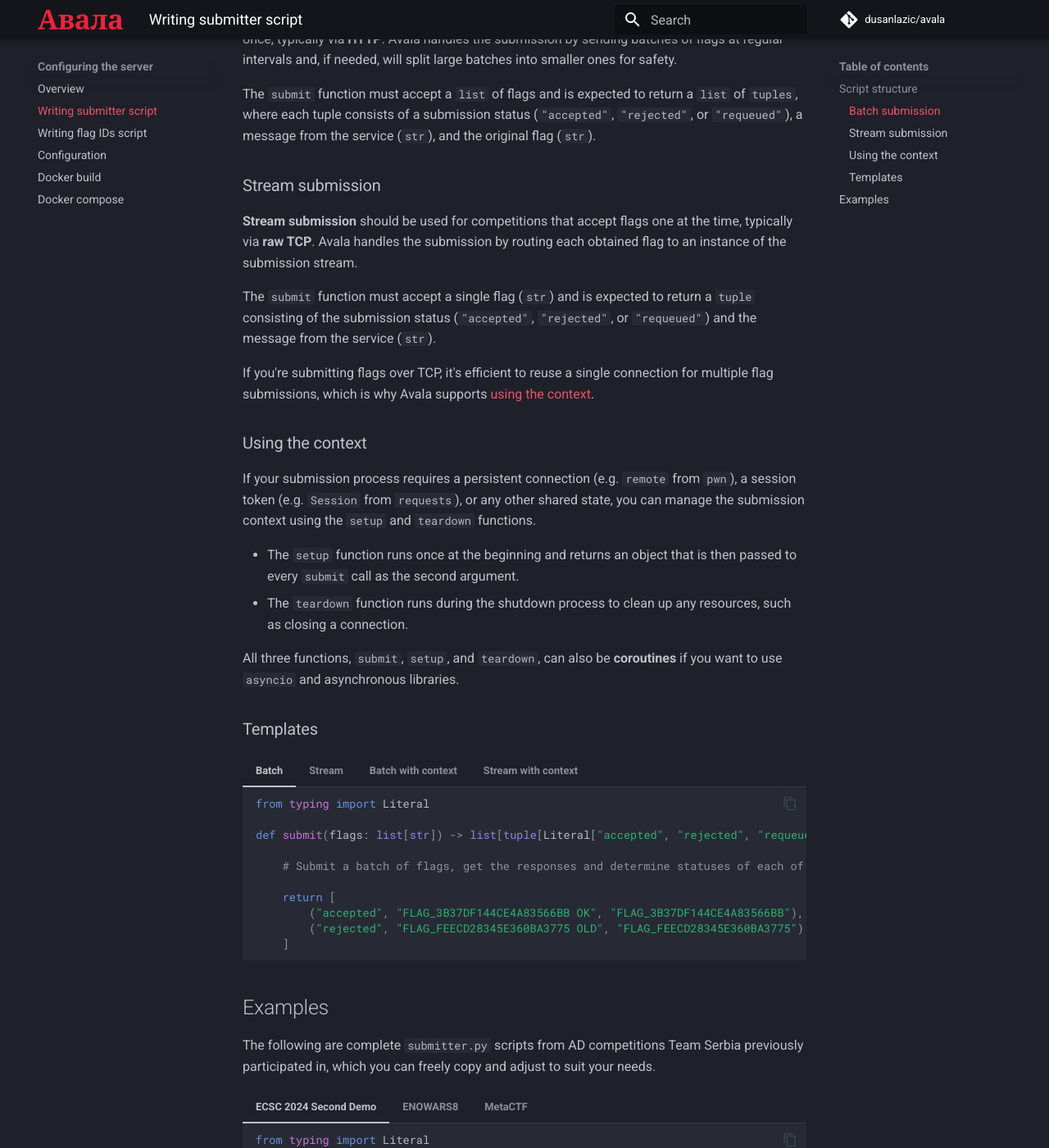
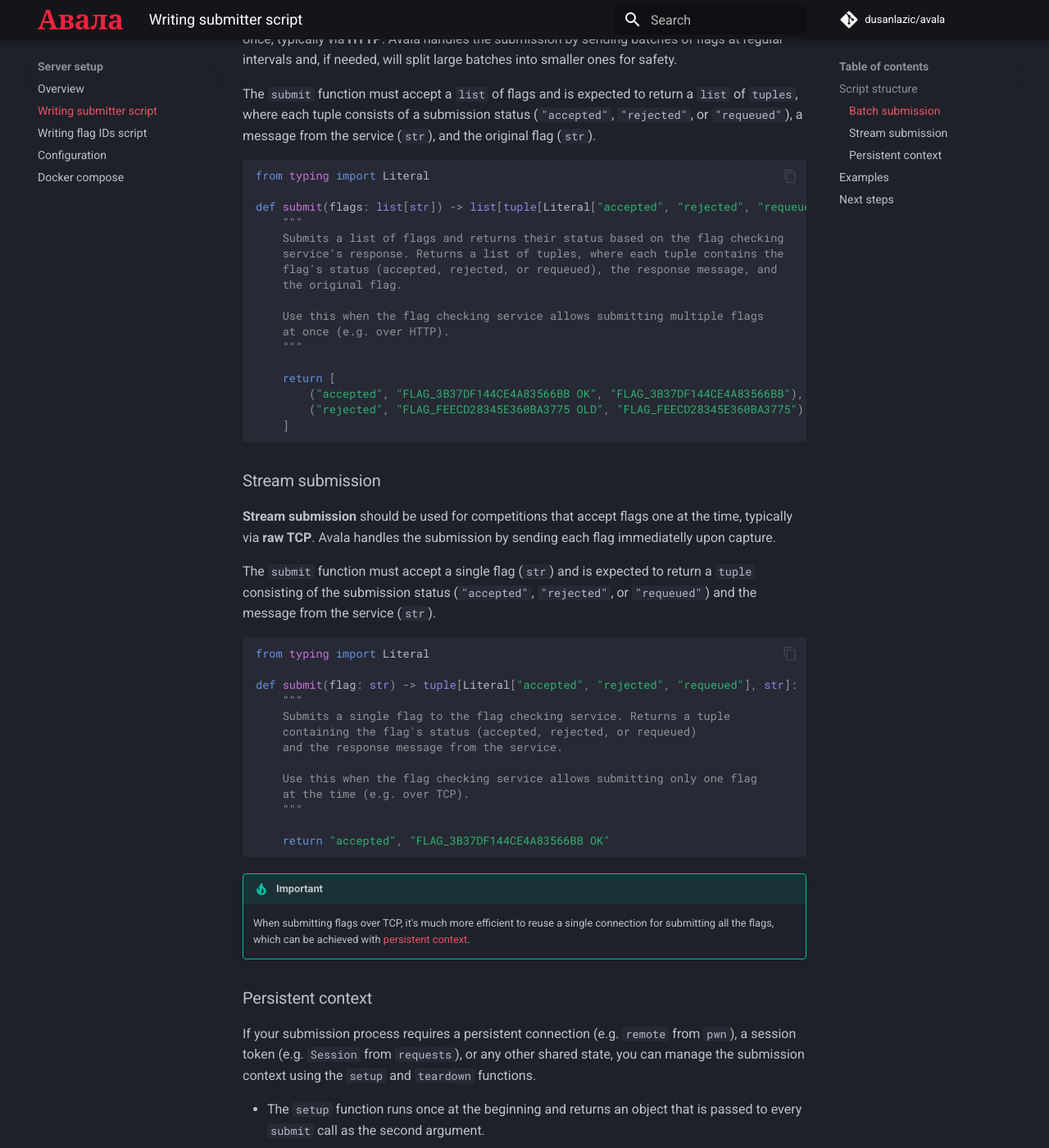
Before and after one commit to dusanlazic/avala, an MkDocs documentation site: the page built from docs/docs/server/submitter.md, in a window 1280 px wide and 1400 px high, scrolled down 650 px. Shown: the whole window at 82% size. Built offline with MkDocs 1.6.1 and Material for MkDocs 9.7.7, drawn with Linux system fonts in a browser that asks for light colours; comment, search, counter and statistics services are not loaded; some of the changed text lies outside the part shown.

Commit message:
docs(wip): add flag-ids.md

````diff
--- a/docs/docs/server/submitter.md
+++ b/docs/docs/server/submitter.md
@@ -8,7 +8,7 @@ As a first step, create a file named `submitter.py` in your directory.
 
 ## Script structure
 
-You can submit the flags in **batches** that get submitted in fixed intervals, or in a single or multiple continuous **streams**. Both approaches will require you to write a function named `submit`, and optionally `setup` and `teardown` functions.
+You can submit the flags in **batches** that are sent in fixed intervals, or in a single or multiple continuous **streams** submitting flags one by one. Both approaches will require you to write a function named `submit`, with optional `setup` and `teardown` functions described below.
 
 ### Batch submission
 
@@ -16,52 +16,61 @@ You can submit the flags in **batches** that get submitted in fixed intervals, o
 
 The `submit` function must accept a `list` of flags and is expected to return a `list` of `tuples`, where each tuple consists of a submission status (`"accepted"`, `"rejected"`, or `"requeued"`), a message from the service (`str`), and the original flag (`str`).
 
+```py
+from typing import Literal
+
+def submit(flags: list[str]) -> list[tuple[Literal["accepted", "rejected", "requeued"], str, str]]:
+    """
+    Submits a list of flags and returns their status based on the flag checking
+    service's response. Returns a list of tuples, where each tuple contains the
+    flag's status (accepted, rejected, or requeued), the response message, and
+    the original flag.
+
+    Use this when the flag checking service allows submitting multiple flags
+    at once (e.g. over HTTP).
+    """
+
+    return [
+        ("accepted", "FLAG_3B37DF144CE4A83566BB OK", "FLAG_3B37DF144CE4A83566BB"),
+        ("rejected", "FLAG_FEECD28345E360BA3775 OLD", "FLAG_FEECD28345E360BA3775")
+    ]
+```
+
 ### Stream submission
 
-**Stream submission** should be used for competitions that accept flags one at the time, typically via **raw TCP**. Avala handles the submission by routing each obtained flag to an instance of the submission stream.
+**Stream submission** should be used for competitions that accept flags one at the time, typically via **raw TCP**. Avala handles the submission by sending each flag immediatelly upon capture.
 
 The `submit` function must accept a single flag (`str`) and is expected to return a `tuple` consisting of the submission status (`"accepted"`, `"rejected"`, or `"requeued"`) and the message from the service (`str`).
 
-If you're submitting flags over TCP, it's efficient to reuse a single connection for multiple flag submissions, which is why Avala supports [using the context](#using-the-context).
+```py
+from typing import Literal
 
-### Using the context
+def submit(flag: str) -> tuple[Literal["accepted", "rejected", "requeued"], str]:
+    """
+    Submits a single flag to the flag checking service. Returns a tuple
+    containing the flag's status (accepted, rejected, or requeued)
+    and the response message from the service.
+
+    Use this when the flag checking service allows submitting only one flag
+    at the time (e.g. over TCP).
+    """
+
+    return "accepted", "FLAG_3B37DF144CE4A83566BB OK"
+```
+
+!!! tip "Important"
+
+    When submitting flags over TCP, it's much more efficient to reuse a single connection for submitting all the flags, which can be achieved with [persistent context](#persistent-context).
+
+### Persistent context
 
 If your submission process requires a persistent connection (e.g. `remote` from `pwn`), a session token (e.g. `Session` from `requests`), or any other shared state, you can manage the submission context using the `setup` and `teardown` functions.
 
-- The `setup` function runs once at the beginning and returns an object that is then passed to every `submit` call as the second argument.
-- The `teardown` function runs during the shutdown process to clean up any resources, such as closing a connection.
+- The `setup` function runs once at the beginning and returns an object that is passed to every `submit` call as the second argument.
+- The `teardown` function runs during the shutdown process to clean up any resources, such as closing the connection.
 
 All three functions, `submit`, `setup`, and `teardown`, can also be **coroutines** if you want to use `asyncio` and asynchronous libraries.
 
-### Templates
-
-
-=== "Batch"
-
-    ```py
-    from typing import Literal
-
-    def submit(flags: list[str]) -> list[tuple[Literal["accepted", "rejected", "requeued"], str, str]]:
-
-        # Submit a batch of flags, get the responses and determine statuses of each of the flags
-
-        return [
-            ("accepted", "FLAG_3B37DF144CE4A83566BB OK", "FLAG_3B37DF144CE4A83566BB"),
-            ("rejected", "FLAG_FEECD28345E360BA3775 OLD", "FLAG_FEECD28345E360BA3775")
-        ]
-    ```
-
-=== "Stream"
-
-    ```py
-    from typing import Literal
-
-    def submit(flag: str) -> tuple[Literal["accepted", "rejected", "requeued"], str]:
-
-        # Submit a single flag, get the response and determine the status
-
-        return "accepted", "FLAG_3B37DF144CE4A83566BB OK"
-    ```
 
 === "Batch with context"
 
@@ -69,12 +78,26 @@ All three functions, `submit`, `setup`, and `teardown`, can also be **coroutines
     from typing import Any, Literal
 
     def setup() -> Any:
-        # Object you return will be passed to every submit call
+        """
+        Gets called before the Avala server starts accepting flags. Use it to
+        establish a TCP connection to the flag submitting service, initiate a
+        session, etc.
+
+        Object returned from this function will be passed as the second argument
+        to the submit function.
+        """
         return {}
 
     def submit(flags: list[str], context: Any) -> list[tuple[Literal["accepted", "rejected", "requeued"], str, str]]:
+        """
+        Submits a list of flags and returns their status based on the flag checking
+        service's response. Returns a list of tuples, where each tuple contains the
+        flag's status (accepted, rejected, or requeued), the response message, and
+        the original flag.
 
-        # Submit a batch of flags, get the responses and determine statuses of each of the flags
+        Use this when the flag checking service allows submitting multiple flags
+        at once (e.g. over HTTP).
+        """
 
         return [
             ("accepted", "FLAG_3B37DF144CE4A83566BB OK", "FLAG_3B37DF144CE4A83566BB"),
@@ -82,7 +105,10 @@ All three functions, `submit`, `setup`, and `teardown`, can also be **coroutines
         ]
 
     def teardown(context: Any):
-        # Teardown the context if needed
+        """
+        Gets called during the shutdown process to clean up any resources,
+        such as closing the connection and similar.
+        """
         pass
     ```
 
@@ -92,17 +118,33 @@ All three functions, `submit`, `setup`, and `teardown`, can also be **coroutines
     from typing import Any, Literal
 
     def setup() -> Any:
-        # Object you return will be passed to every submit call
+        """
+        Gets called before the Avala server starts accepting flags. Use it to
+        establish a TCP connection to the flag submitting service, initiate a
+        session, etc.
+
+        Object returned from this function will be passed as the second argument
+        to the submit function.
+        """
         return {}
 
     def submit(flag: str, context: Any) -> tuple[Literal["accepted", "rejected", "requeued"], str]:
+        """
+        Submits a single flag to the flag checking service. Returns a tuple
+        containing the flag's status (accepted, rejected, or requeued)
+        and the response message from the service.
 
-        # Submit a batch of flags, get the responses and determine statuses of each of the flags
+        Use this when the flag checking service allows submitting only one flag
+        at the time (e.g. over TCP).
+        """
 
         return "accepted", "FLAG_3B37DF144CE4A83566BB OK"
 
     def teardown(context: Any):
-        # Teardown the context if needed
+        """
+        Gets called during the shutdown process to clean up any resources,
+        such as closing the connection and similar.
+        """
         pass
     ```
 
@@ -193,3 +235,20 @@ The following are complete `submitter.py` scripts from AD competitions Team Serb
 
         return "accepted" if "success" in response.text else "rejected", response.text
     ```
+
+## Next steps
+
+After completing your submitter script, in your directory you should have the following:
+
+```
+server-workspace/
+└── submitter.py
+```
+
+Next step is writing the flag ID fetching script.
+
+- [x] [Create an empty directory on your server](./index.md) ✅
+- [x] [Write the **submitter** script](./submitter.md) ✅
+- [ ] [Write the **flag IDs fetching** script](./flag-ids.md) 👈
+- [ ] [Configure the Avala server](./configuration.md)
+- [ ] [Launch all containers using Docker Compose](./docker-compose.md)
--- a/docs/mkdocs.yml
+++ b/docs/mkdocs.yml
@@ -15,7 +15,6 @@ theme:
     scheme: slate
     primary: black
     accent: red
-    theme: dark
 markdown_extensions:
 - attr_list
 - md_in_html
@@ -42,10 +41,22 @@ extra_css:
   - stylesheets/extra.css
 
 nav:
-  - Configuring the server:
+  - Server setup:
       - Overview: server/index.md
       - Writing submitter script: server/submitter.md
       - Writing flag IDs script: server/flag-ids.md
       - Configuration: server/configuration.md
-      - Docker build: server/docker-build.md
       - Docker compose: server/docker-compose.md
+  - Exploit development:
+      - Overview: client/index.md
+      - Client setup: client/client-setup.md
+      - Decorator options: exploit/write-exploit.md
+      - Storage: exploit/storage.md
+      - Usage examples: exploit/examples.md
+      - Avala class: exploit/avala-class.md
+  - Infrastructure tips:
+      - Overview: infrastructure/index.md
+  - Troubleshooting:
+      - Overview: troubleshooting/index.md
+  - Contributing:
+      - Overview: contributing/index.md
````
Also changed, not shown: other parts of docs/docs/server/submitter.md (+1 -1 lines), docs/docs/server/flag-ids.md (+240 -0 lines), docs/docs/server/index.md (+3 -4 lines).
